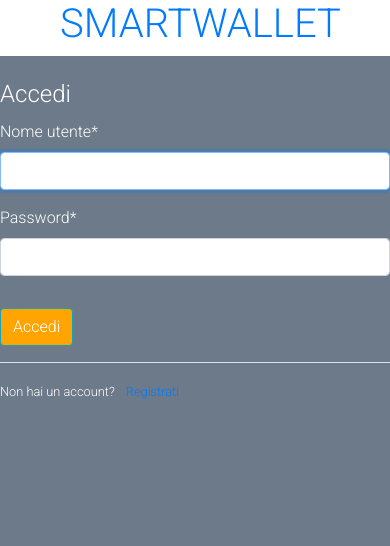
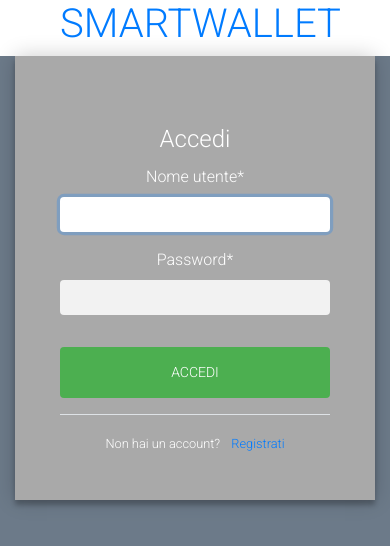
Before and after one commit to giacoballoccu/SmartWalletApp, a Django app: page /login/ in a window 390 px wide. Shown: the top 546 px of the page. Run offline with Django 3.2, Linux system fonts and the light colour scheme; parts of the project's set-up code (start-up, migrations or seed data) failed here and were passed over; some libraries are stand-ins or nearby versions.

Commit message:
Login page responsive

```diff
--- a/dashboard/static/smartwallet/css/style.css
+++ b/dashboard/static/smartwallet/css/style.css
@@ -9,7 +9,7 @@
 .form {
   position: relative;
   z-index: 1;
-  background: #FFFFFF;
+  background: darkgrey;
   max-width: 360px;
   margin: 0 auto 100px;
   padding: 45px;
--- a/templates/users/login.html
+++ b/templates/users/login.html
@@ -10,10 +10,7 @@
 {% block content %}
 
 
-    <div class="row">
-        <div class="col-lg-4">
-</div>
-<div class="col-lg-4">
+<div class="login-page form">
 
         <form method="POST" novalidate>
             {% csrf_token %}
@@ -32,6 +29,5 @@
         </div>
 
 </div>
-    </div>
 
 {% endblock %}
```
Also changed, not shown: db.sqlite3.
